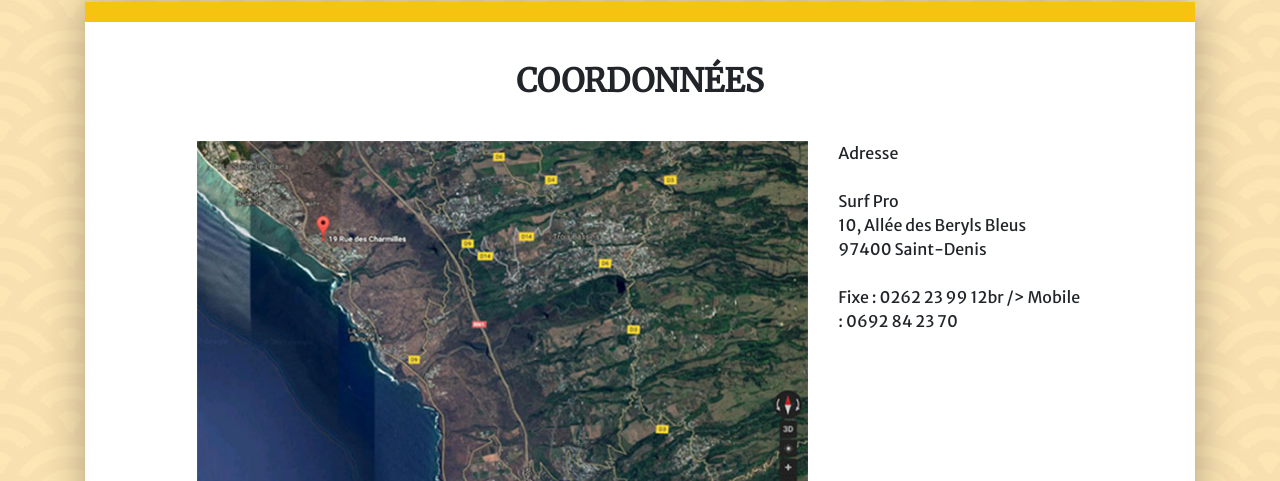
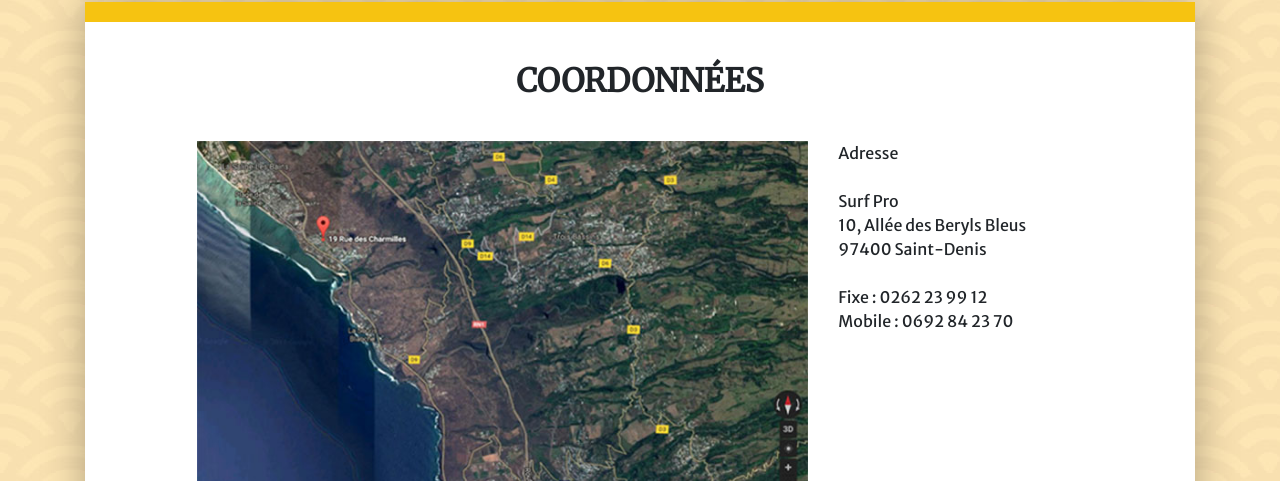
Before and after one commit to vianey-jean/FrontEndAjax, a plain HTML site: page index.html in a window 1280 px wide. Shown: the part 8076-8557 px from the top of the page. Drawn offline with nearby package versions, Linux system fonts and the light colour scheme.

Commit message:
Update index.html

```diff
--- a/index.html
+++ b/index.html
@@ -592,7 +592,7 @@
                <div class="col-lg-7">
                   <img src="images/carte.jpg" alt="Carte" class="img-fluid"></div>
                <div class="col-lg-3">
-                  <p>Adresse<br /><br /> Surf Pro<br /> 10, Allée des Beryls Bleus<br /> 97400 Saint-Denis<br /><br /> Fixe : 0262 23 99 12br /> Mobile : 0692 84 23 70</p>
+                  <p>Adresse<br /><br /> Surf Pro<br /> 10, Allée des Beryls Bleus<br /> 97400 Saint-Denis<br /><br /> Fixe : 0262 23 99 12 <br/> Mobile : 0692 84 23 70</p>
                </div>
             </div>
 
```
